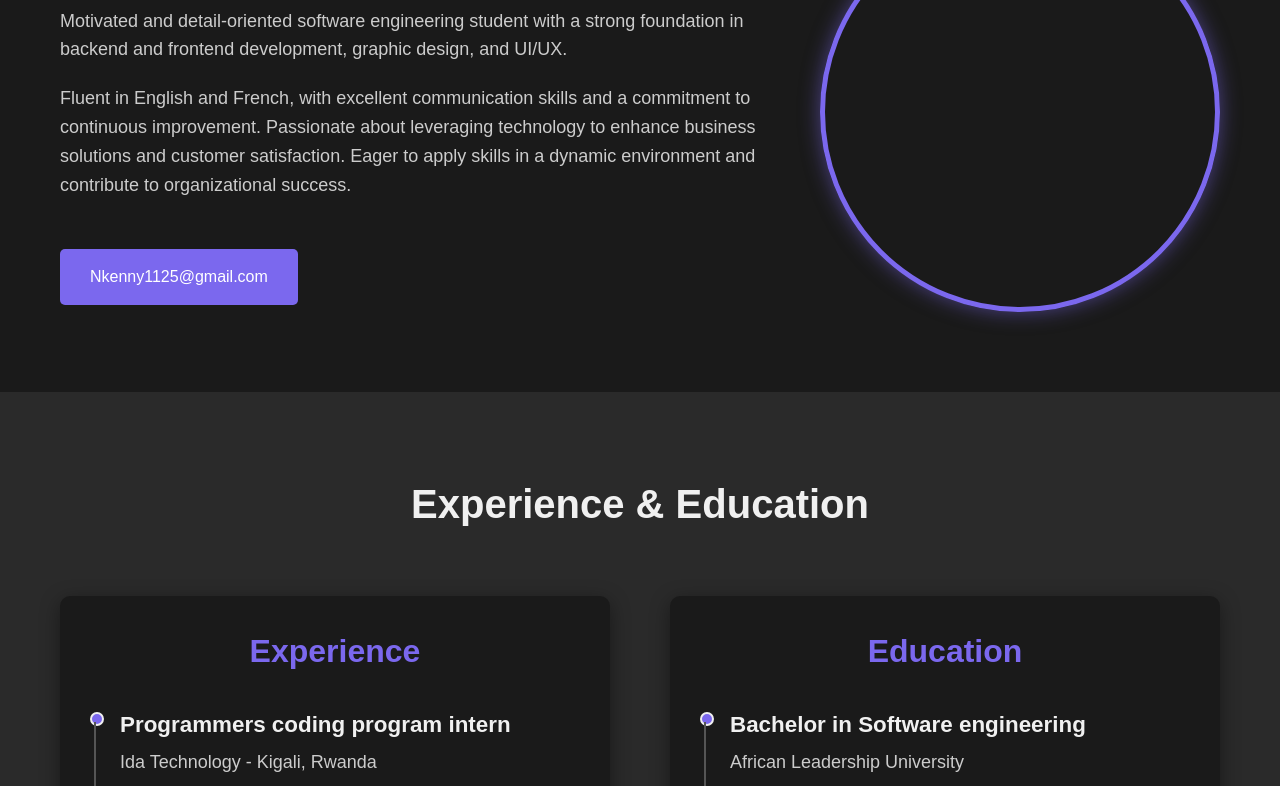
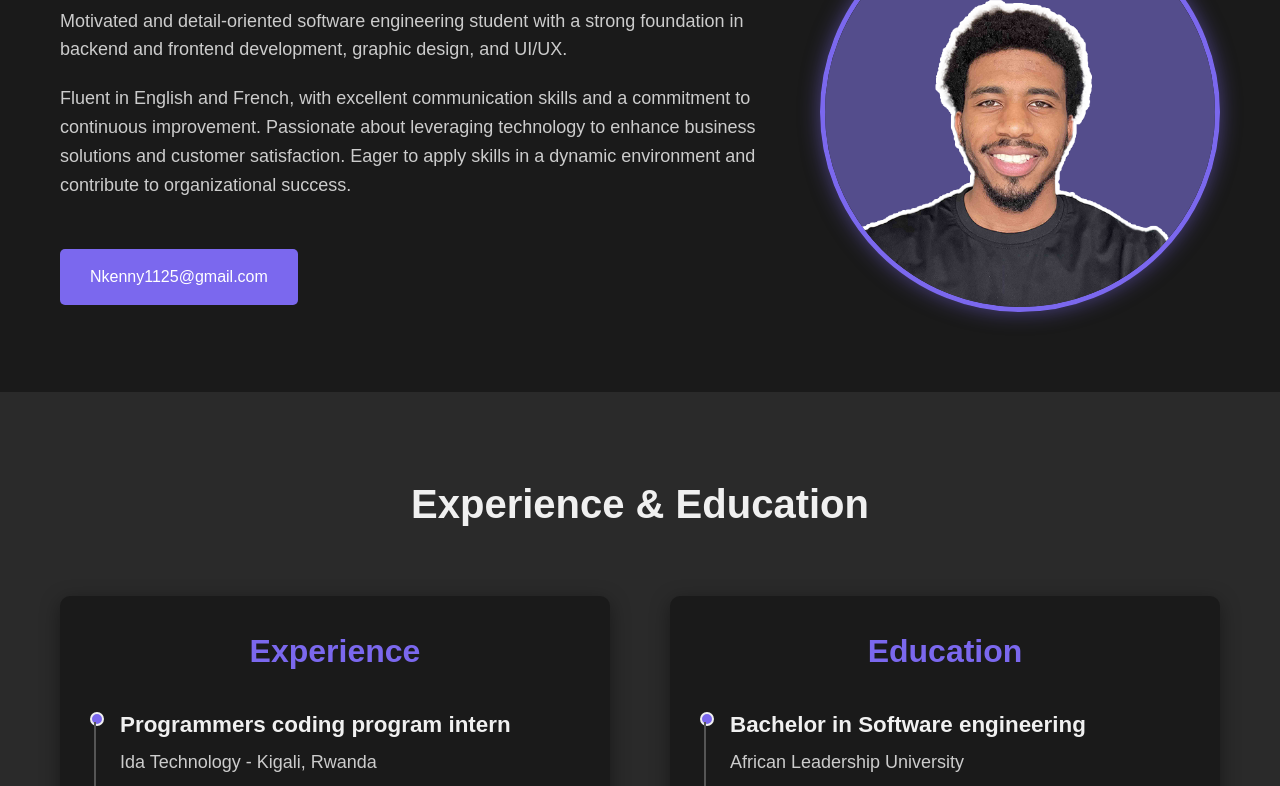
Before and after one commit to Nkennyelvis/Kenny_Elvis_portfolio, a plain HTML site: page index.html in a window 1280 px wide. Shown: the part 279-1065 px from the top of the page. Drawn offline with Linux system fonts and the light colour scheme; the site is published under a folder, as on GitHub Pages, so addresses that start at the root find nothing.

Commit message:
my portfolio

```diff
--- a/index.html
+++ b/index.html
@@ -36,7 +36,7 @@
                     <a href="mailto:Nkenny1125@gmail.com" class="btn">Nkenny1125@gmail.com </a>
                 </div>
                 <div class="about-image">
-                    <img src="/Untitled-1.png" alt="Elvis Kenny">
+                    <img src="Untitled-1.png" alt="Elvis Kenny">
                 </div>
             </div>
         </section>
```
